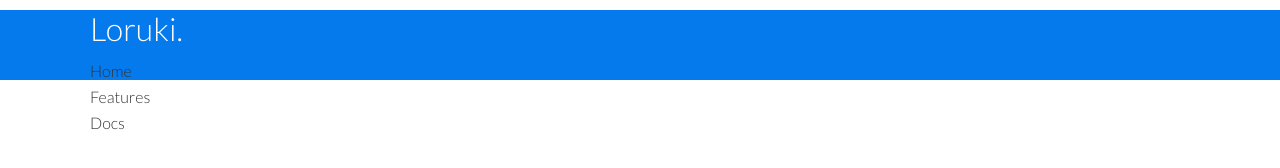
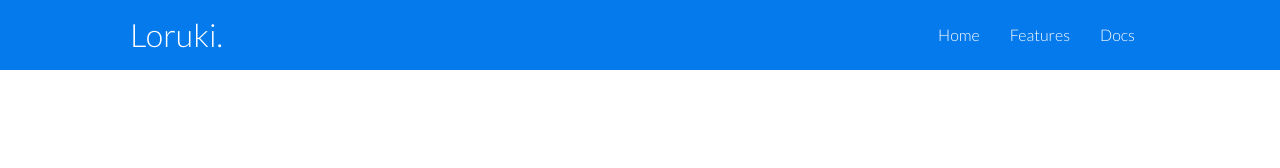
Before and after one commit to iamZlatika/Loruki-with-Traversy, a plain HTML site: page index.html in a window 1280 px wide. Drawn offline with Linux system fonts and the light colour scheme.

```diff
--- a/css/style.css
+++ b/css/style.css
@@ -1,50 +1,72 @@
-@import url('https://fonts.googleapis.com/css2?family=Lato:wght@300&display=swap');
+@import url("https://fonts.googleapis.com/css2?family=Lato:wght@300&display=swap");
 
-*{
+* {
   box-sizing: border-box;
   padding: 0;
   margin: 0;
 }
 
-body{
-  font-family: 'Lato', sans-serif;
+body {
+  font-family: "Lato", sans-serif;
   color: #333;
   line-height: 1.6;
 }
 
-ul{
+ul {
   list-style-type: none;
 }
 
-a{
+a {
   text-decoration: none;
   color: #333;
 }
 
-
-h1, h2{
+h1,
+h2 {
   font-weight: 300;
   line-height: 1.2;
   margin: 10px 0;
 }
 
-p{
+p {
   margin: 10px 0;
 }
 
-img{
+img {
   width: 100%;
 }
 
-
-.navbar{
+.navbar {
   background-color: #047aed;
   color: #fff;
   height: 70px;
-
+}
+.navbar ul{
+  display: flex;
 }
 
-.container{
+.navbar a{
+  color: #fff;
+  padding: 10px;
+  margin: 0 5px;
+}
+.navbar a:hover{
+  border-bottom: 2px white solid;
+}
+
+.navbar .flex{
+  justify-content: space-between;
+}
+.container {
   max-width: 1100px;
   margin: 0 auto;
+  overflow: auto;
+  padding: 0 40px;
 }
+
+.flex {
+  display: flex;
+  justify-content: center;
+  align-items: center;
+  height: 100%;
+}
--- a/index.html
+++ b/index.html
@@ -11,7 +11,7 @@
 
 <body>
   <div class="navbar">
-    <div class="container">
+    <div class="container flex">
       <h1 class="logo">Loruki.</h1>
       <nav>
         <ul>
```
